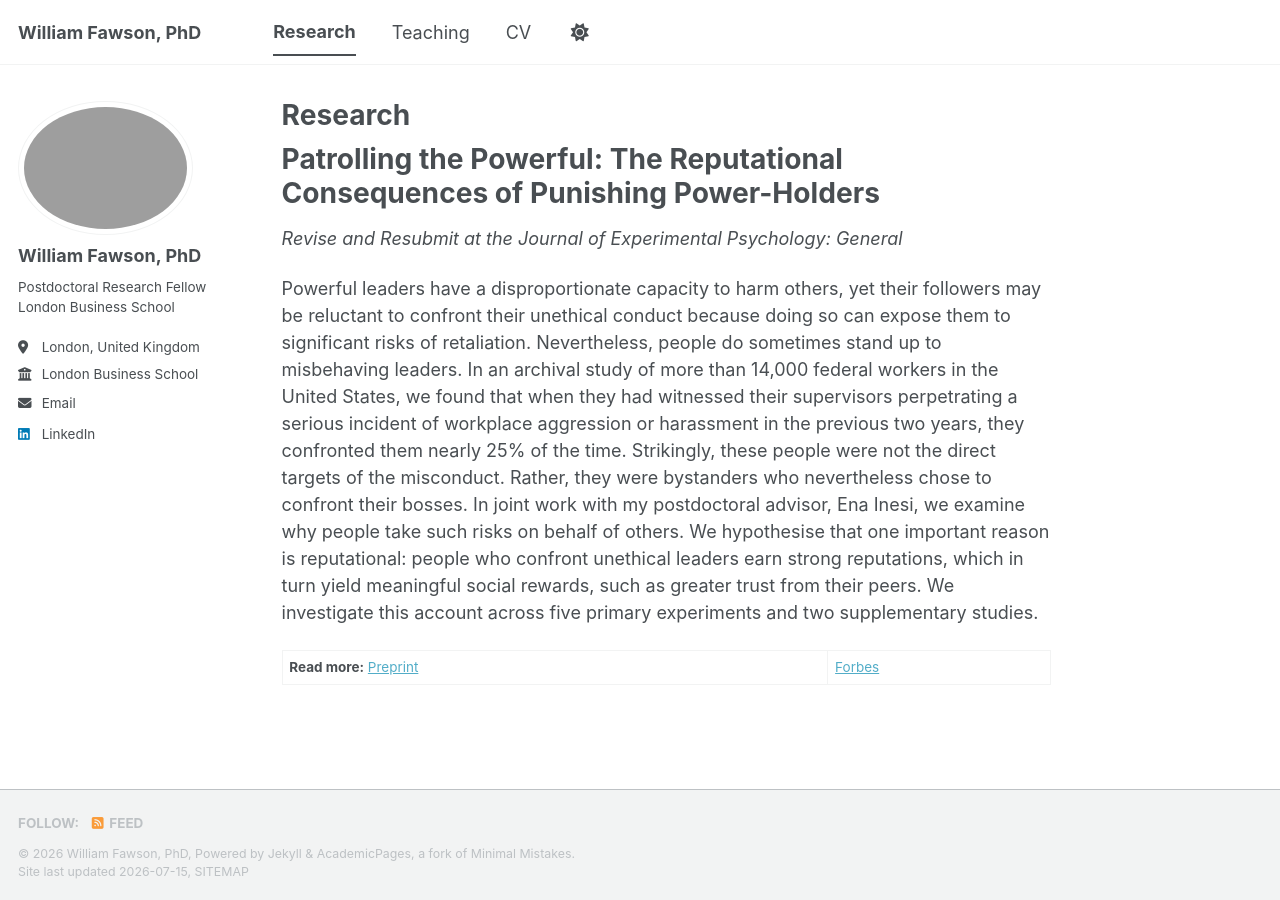
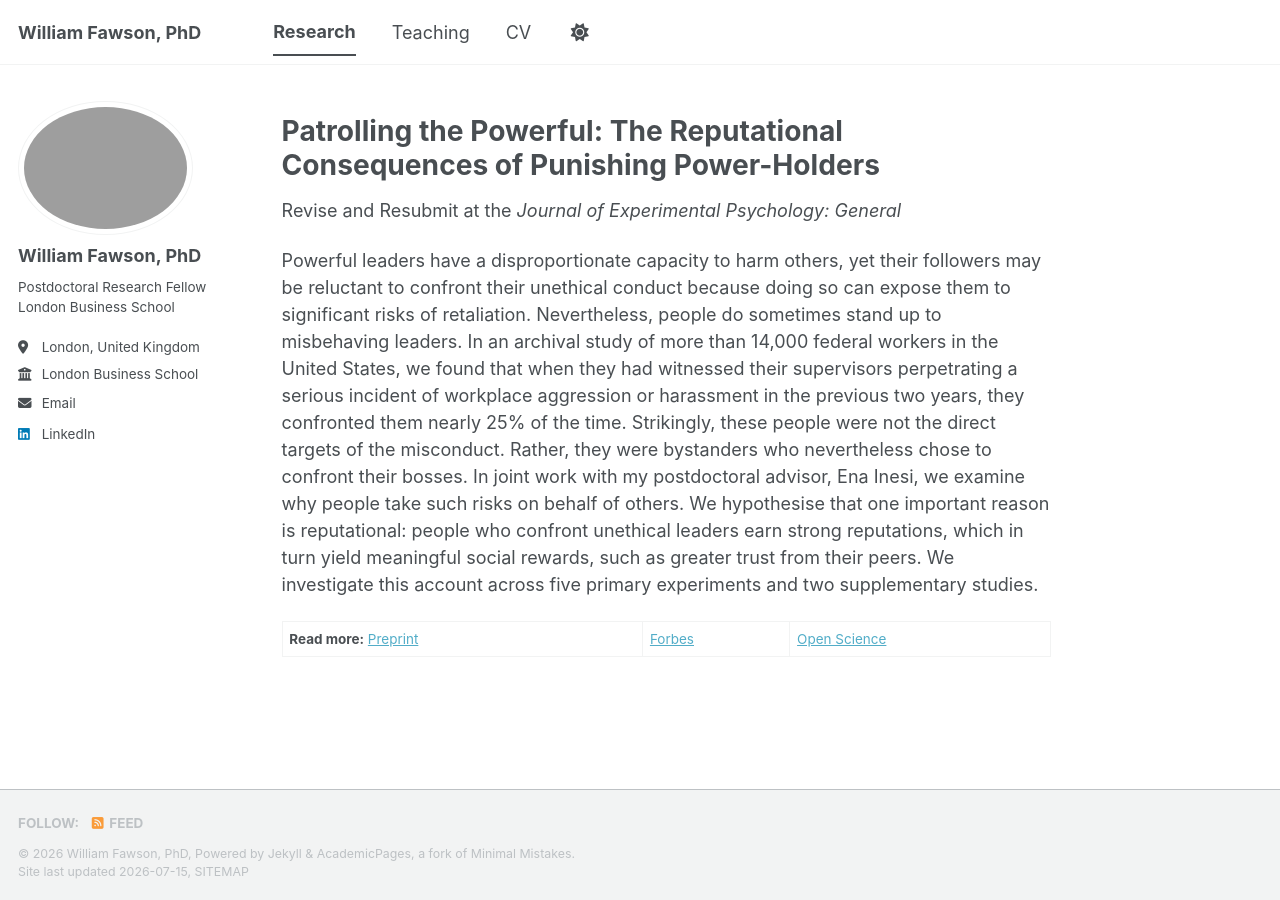
Before and after one commit to williamfawson/williamfawson.github.io, a Jekyll site: the page built from _pages/research.md, in a window 1280 px wide. Built offline with Jekyll 4.4.1, drawn with Linux system fonts in a browser that asks for light colours; a style sheet for code colours, icons or effects is not loaded.

Commit message:
Update research.md

```diff
--- a/_pages/research.md
+++ b/_pages/research.md
@@ -1,14 +1,14 @@
 ---
 layout: single
-title: "Research"
+title: ""
 permalink: /research/
 author_profile: true
 ---
 
 # Patrolling the Powerful: The Reputational Consequences of Punishing Power-Holders
 
-*Revise and Resubmit at the Journal of Experimental Psychology: General*
+Revise and Resubmit at the *Journal of Experimental Psychology: General*
 
 Powerful leaders have a disproportionate capacity to harm others, yet their followers may be reluctant to confront their unethical conduct because doing so can expose them to significant risks of retaliation. Nevertheless, people do sometimes stand up to misbehaving leaders. In an archival study of more than 14,000 federal workers in the United States, we found that when they had witnessed their supervisors perpetrating a serious incident of workplace aggression or harassment in the previous two years, they confronted them nearly 25% of the time. Strikingly, these people were not the direct targets of the misconduct. Rather, they were bystanders who nevertheless chose to confront their bosses. In joint work with my postdoctoral advisor, Ena Inesi, we examine why people take such risks on behalf of others. We hypothesise that one important reason is reputational: people who confront unethical leaders earn strong reputations, which in turn yield meaningful social rewards, such as greater trust from their peers. We investigate this account across five primary experiments and two supplementary studies.
 
-**Read more:** [Preprint](https://YOUR-PREPRINT-LINK) | [Forbes](https://www.forbes.com/sites/lbsbusinessstrategyreview/2026/02/05/career-capital--why-it-pays-to-challenge-powerful-wrongdoers/)
+**Read more:** [Preprint](/files/PtP.pdf) | [Forbes](https://www.forbes.com/sites/lbsbusinessstrategyreview/2026/02/05/career-capital--why-it-pays-to-challenge-powerful-wrongdoers/) | [Open Science](https://osf.io/285xg/overview?view_only=ebe6c4af1b9a499d974dee0df9cae55f)
```
